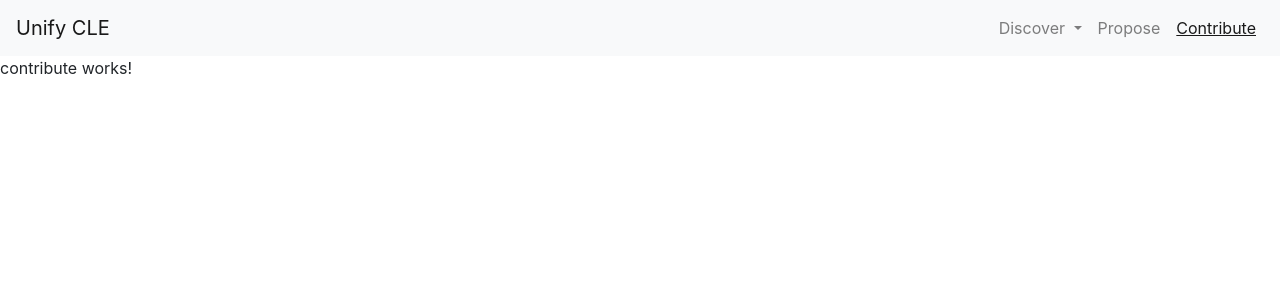
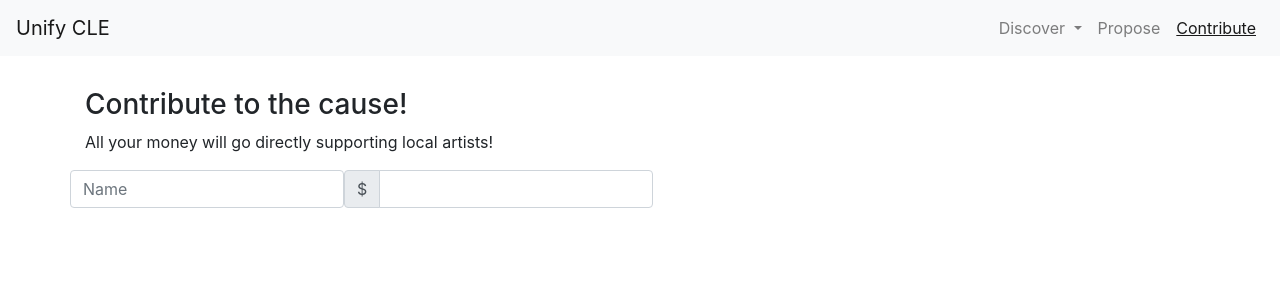
Before and after one commit to benjamam/unCLEar, an Angular app: page /contribute in a window 1280 px wide. Shown: the top 300 px of the page. Built offline with nearby package versions, Linux system fonts and the light colour scheme.

Commit message:
styling updates

```diff
--- a/src/app/discover-artists/artist-card/artist-card.component.html
+++ b/src/app/discover-artists/artist-card/artist-card.component.html
@@ -9,7 +9,7 @@
           <h5>Peter Parker</h5>
           <p> Cleveland based web artist</p>
           <div class="float-right" style="height:100%">
-            <button style="position:relative;">
+            <button class="btn btn-info" style="position:relative;">
               Inquire via LAND Studio
             </button>
 
@@ -28,7 +28,7 @@
           <h5>The Joker</h5>
           <p> Specializes in pyrotechnic displays</p>
           <div class="float-right" style="height:100%">
-            <button style="position:relative;">
+            <button class="btn btn-info" style="position:relative;">
               Inquire via LAND Studio
             </button>
           </div>
@@ -46,7 +46,7 @@
           <h5>Wonder Woman</h5>
           <p>Creates Wonderful works of art!</p>
           <div class="float-right" style="height:100%">
-            <button style="position:relative;">
+            <button class="btn btn-info" style="position:relative;">
               Inquire via LAND Studio
             </button>
 
--- a/src/app/modules/contribute/contribute.component.html
+++ b/src/app/modules/contribute/contribute.component.html
@@ -1 +1,17 @@
-<p>contribute works!</p>
+<div class="container">
+    <h3>Contribute to the cause!</h3>
+    <p>All your money will go directly supporting local artists!</p>
+    <div class="row">
+        <div class="form-group row-lg-6 row-sm-12">
+            <input type="name" class="form-control" id="name" placeholder="Name">
+        </div>
+        <div class="row-lg-6 row-sm-12">
+            <div class="input-group mb-3">
+                <div class="input-group-prepend">
+                    <span class="input-group-text">$</span>
+                </div>
+                <input type="text" class="form-control" aria-label="Amount">
+            </div>
+        </div>
+    </div>
+</div>
--- a/src/app/modules/contribute/contribute.component.scss
+++ b/src/app/modules/contribute/contribute.component.scss
@@ -0,0 +1,3 @@
+.container {
+    padding-top: 2rem;
+}
--- a/src/app/modules/home/components/filter/filter.component.html
+++ b/src/app/modules/home/components/filter/filter.component.html
@@ -20,6 +20,8 @@
                 <button class="dropdown-item">Cleveland</button>
                 <button class="dropdown-item">Ohio City</button>
                 <button class="dropdown-item">Tremont</button>
+                <button class="dropdown-item">Cleveland Heights</button>
+                <button class="dropdown-item">University Circle</button>
             </div>
         </div>
         <div class="dropdown" *ngIf="filterType==='projType'">
--- a/src/app/modules/home/components/splash-page/splash-page.component.html
+++ b/src/app/modules/home/components/splash-page/splash-page.component.html
@@ -1,7 +1,7 @@
 <div class="container">
     <div class="jumbotron">
         <h1 class="display-4">We are unCLEar</h1>
-        <p class="lead">We are Unifying Cleveland Artists by providing democratizing the public art creation process</p>
+        <p class="lead">We are Unifying Cleveland Artists by democratizing the public art creation process</p>
         <hr class="my-4">
         <p>We are providing a platform where artists and community members can discover local art installations, propose
             locations or
```
